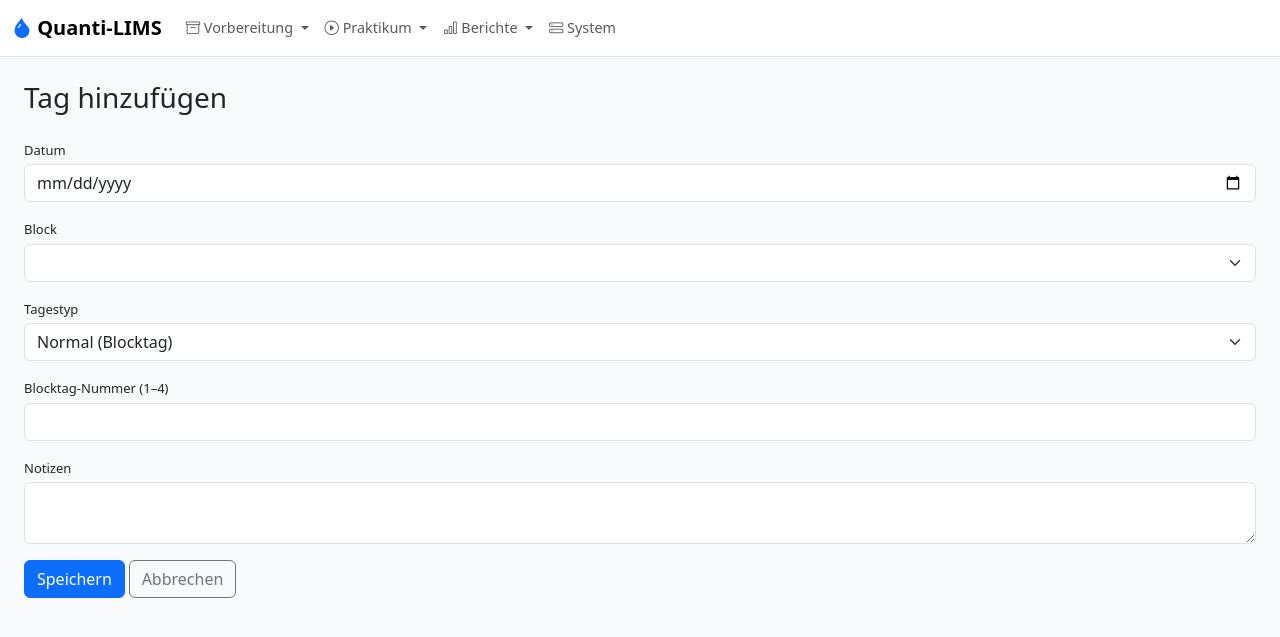
After one commit to MicheleBonus/quanti-lims-demo, a Flask app: page /admin/practical-days/new in a window 1280 px wide. The commit adds this page. Shown: the top 637 px of the page. Run offline with Flask 3, Linux system fonts and the light colour scheme; lists and menus that the app fills with data are empty; parts of the project's set-up code (start-up, migrations or seed data) failed here and were passed over; some libraries are stand-ins or nearby versions.

Commit message:
feat: add Praktikumskalender UI (list, add, edit, delete)
Adds CRUD routes for PracticalDay, two admin templates, a _get_active_semester_id helper inside register_routes, and a navbar link in the Semesterplanung section.

Co-Authored-By: Claude Sonnet 4.6 <noreply@anthropic.com>

```diff
--- a/app.py
+++ b/app.py
@@ -11,7 +11,7 @@ from datetime import date
 from sqlalchemy.exc import IntegrityError
 
 from flask import (
-    Flask, render_template, request, redirect, url_for, flash, jsonify, Response, send_file, session,
+    Flask, render_template, request, redirect, url_for, flash, jsonify, Response, send_file, session, abort,
 )
 from flask_wtf.csrf import CSRFProtect
 from flask_migrate import Migrate
@@ -22,6 +22,7 @@ from models import (
     Semester, Student, SampleBatch, Sample, SampleAssignment, Result,
     AMOUNT_UNIT_VOLUME, GROUP_CODES,
     canonical_unit_label, get_amount_unit_type, get_unit_options, is_known_unit, normalize_unit,
+    PracticalDay, GroupRotation, DutyAssignment,
 )
 from calculation_modes import MODE_ASSAY_MASS_BASED, MODE_TITRANT_STANDARDIZATION, resolve_mode, attempt_type_for, compute_evaluation_label
 
@@ -230,6 +231,13 @@ def register_routes(app):
         except (ValueError, IndexError):
             pass
         return iso
+
+    def _get_active_semester_id():
+        """Returns the id of the active semester, or aborts with 400."""
+        sem = Semester.query.filter_by(is_active=True).first()
+        if sem is None:
+            abort(400, "Kein aktives Semester gefunden.")
+        return sem.id
 
     def flash_saved(entity_label: str, details: str | None = None) -> None:
         timestamp = _de_date(_iso_now())
@@ -2001,6 +2009,52 @@ def register_routes(app):
                 result["v_disp_theoretical_ml"] = round(v_disp_theoretical, 4)
         return jsonify(result)
 
+    @app.route("/admin/practical-days")
+    def admin_practical_days():
+        days = PracticalDay.query.order_by(PracticalDay.date).all()
+        return render_template("admin/practical_days.html", days=days)
+
+    @app.route("/admin/practical-days/new", methods=["GET", "POST"])
+    def admin_practical_day_new():
+        blocks = Block.query.order_by(Block.code).all()
+        if request.method == "POST":
+            day = PracticalDay(
+                semester_id=_get_active_semester_id(),
+                block_id=int(request.form["block_id"]),
+                date=request.form["date"],
+                day_type=request.form["day_type"],
+                block_day_number=int(request.form["block_day_number"]) if request.form.get("block_day_number") else None,
+                notes=request.form.get("notes") or None,
+            )
+            db.session.add(day)
+            db.session.commit()
+            flash("Praktikumstag gespeichert.", "success")
+            return redirect(url_for("admin_practical_days"))
+        return render_template("admin/practical_day_form.html", day=None, blocks=blocks)
+
+    @app.route("/admin/practical-days/<int:day_id>/edit", methods=["GET", "POST"])
+    def admin_practical_day_edit(day_id):
+        day = db.get_or_404(PracticalDay, day_id)
+        blocks = Block.query.order_by(Block.code).all()
+        if request.method == "POST":
+            day.block_id = int(request.form["block_id"])
+            day.date = request.form["date"]
+            day.day_type = request.form["day_type"]
+            day.block_day_number = int(request.form["block_day_number"]) if request.form.get("block_day_number") else None
+            day.notes = request.form.get("notes") or None
+            db.session.commit()
+            flash("Praktikumstag aktualisiert.", "success")
+            return redirect(url_for("admin_practical_days"))
+        return render_template("admin/practical_day_form.html", day=day, blocks=blocks)
+
+    @app.route("/admin/practical-days/<int:day_id>/delete", methods=["POST"])
+    def admin_practical_day_delete(day_id):
+        day = db.get_or_404(PracticalDay, day_id)
+        db.session.delete(day)
+        db.session.commit()
+        flash("Praktikumstag gelöscht.", "success")
+        return redirect(url_for("admin_practical_days"))
+
     @app.route("/api/sample/<int:sample_id>/calc")
     def api_sample_calc(sample_id):
         s = Sample.query.get_or_404(sample_id)
--- /dev/null
+++ b/templates/admin/practical_day_form.html
@@ -0,0 +1,58 @@
+{% extends "base.html" %}
+{% block title %}Praktikumstag{% endblock %}
+{% block content %}
+<h1 class="h3 mb-4">{{ "Tag bearbeiten" if day else "Tag hinzufügen" }}</h1>
+<form method="post">
+  <input type="hidden" name="csrf_token" value="{{ csrf_token() }}">
+
+  <div class="mb-3">
+    <label class="form-label" for="date">Datum</label>
+    <input type="date" name="date" id="date" class="form-control" required
+           value="{{ day.date if day else '' }}">
+  </div>
+
+  <div class="mb-3">
+    <label class="form-label" for="block_id">Block</label>
+    <select name="block_id" id="block_id" class="form-select" required>
+      {% for block in blocks %}
+      <option value="{{ block.id }}" {% if day and day.block_id == block.id %}selected{% endif %}>
+        Block {{ block.code }} — {{ block.name }}
+      </option>
+      {% endfor %}
+    </select>
+  </div>
+
+  <div class="mb-3">
+    <label class="form-label" for="day_type_select">Tagestyp</label>
+    <select name="day_type" id="day_type_select" class="form-select" required>
+      <option value="normal" {% if not day or day.day_type == "normal" %}selected{% endif %}>Normal (Blocktag)</option>
+      <option value="nachkochtag" {% if day and day.day_type == "nachkochtag" %}selected{% endif %}>Nachkochtag</option>
+    </select>
+  </div>
+
+  <div class="mb-3" id="block_day_number_field">
+    <label class="form-label" for="block_day_number">Blocktag-Nummer (1–4)</label>
+    <input type="number" name="block_day_number" id="block_day_number" class="form-control"
+           min="1" max="4" value="{{ day.block_day_number if day else '' }}">
+  </div>
+
+  <div class="mb-3">
+    <label class="form-label" for="notes">Notizen</label>
+    <textarea name="notes" id="notes" class="form-control" rows="2">{{ day.notes or "" }}</textarea>
+  </div>
+
+  <button type="submit" class="btn btn-primary">Speichern</button>
+  <a href="{{ url_for('admin_practical_days') }}" class="btn btn-outline-secondary">Abbrechen</a>
+</form>
+
+<script>
+  document.getElementById('day_type_select').addEventListener('change', function() {
+    document.getElementById('block_day_number_field').style.display =
+      this.value === 'nachkochtag' ? 'none' : '';
+  });
+  // Init
+  if (document.getElementById('day_type_select').value === 'nachkochtag') {
+    document.getElementById('block_day_number_field').style.display = 'none';
+  }
+</script>
+{% endblock %}
--- a/templates/base.html
+++ b/templates/base.html
@@ -46,6 +46,8 @@
                 <i class="bi bi-calendar3" aria-hidden="true"></i> Semester</a></li>
               <li><a class="dropdown-item" href="{{ url_for('admin_students') }}">
                 <i class="bi bi-people" aria-hidden="true"></i> Studierende &amp; Gruppen</a></li>
+              <li><a class="dropdown-item" href="{{ url_for('admin_practical_days') }}">
+                <i class="bi bi-calendar2-week" aria-hidden="true"></i> Praktikumskalender</a></li>
 
               <li><hr class="dropdown-divider"></li>
               <li><h6 class="dropdown-header">Probenvorbereitung</h6></li>
```
Also changed, not shown: templates/admin/practical_days.html (added, +47 -0 lines), tests/test_practical_day_routes.py (added, +10 -0 lines).
